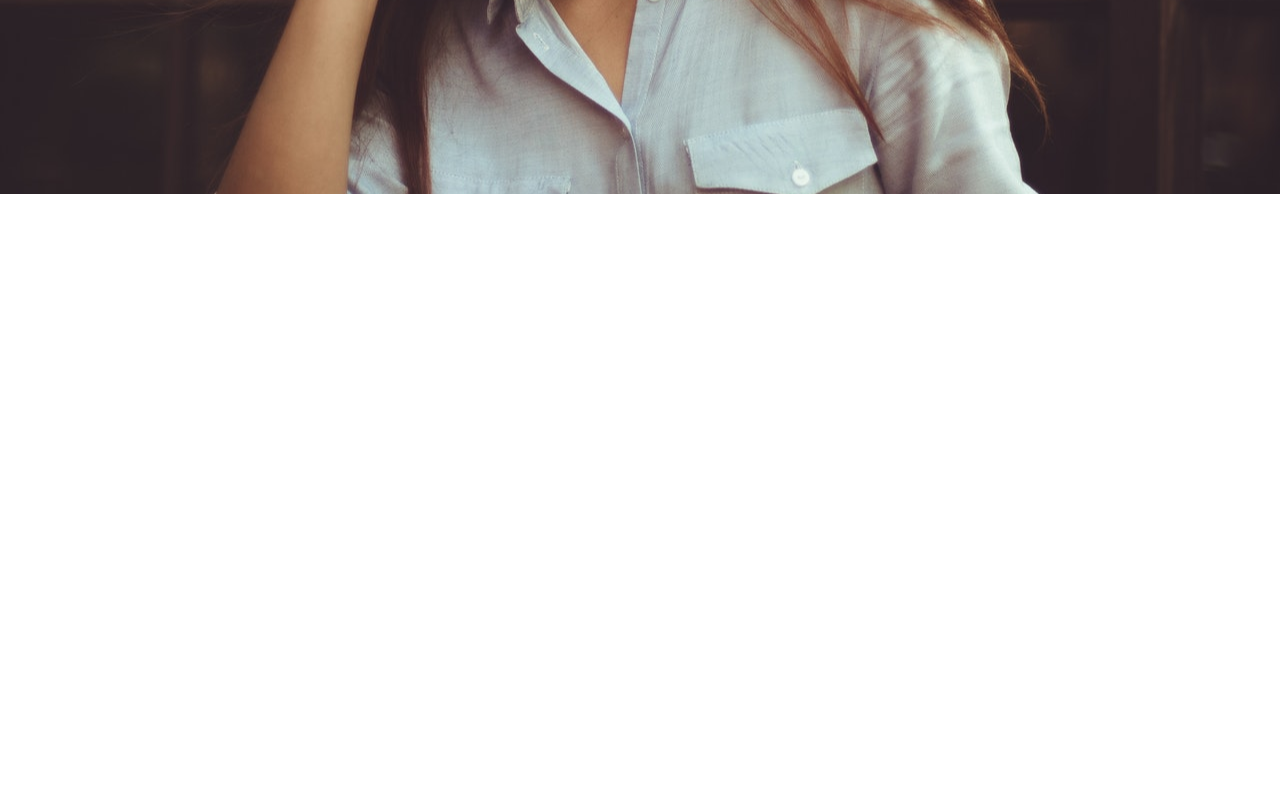
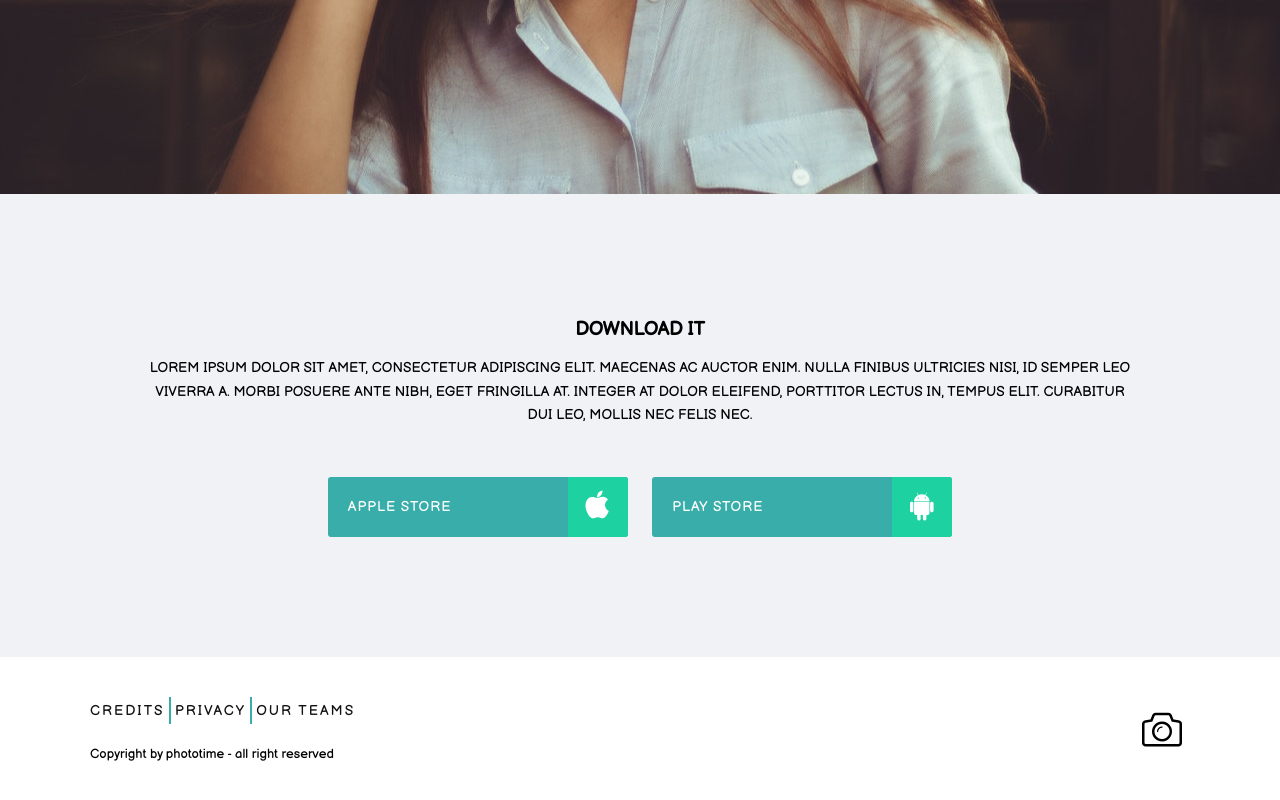
Before and after one commit to michal-1994/project-life, a plain HTML site: page index.html in a window 1280 px wide. Shown: the part 2921-3721 px from the top of the page. Before the commit the page ends 3355 px from the top, so only its background shows below. Drawn offline with Linux system fonts and the light colour scheme.

Commit message:
Add download and footer section

```diff
--- a/index.html
+++ b/index.html
@@ -91,11 +91,34 @@
   </section>
 
   <section class="download">
-
+    <div class="container">
+      <div class="download__box">
+        <h3>DOWNLOAD IT</h3>
+        <p>Lorem ipsum dolor sit amet, consectetur adipiscing elit. Maecenas ac auctor enim. Nulla finibus ultricies nisi, id semper leo viverra a. Morbi posuere ante nibh, eget fringilla at. Integer at dolor eleifend, porttitor lectus in, tempus elit. Curabitur dui leo, mollis nec felis nec.</p>
+        <ul class="download__list">
+          <li><a class="btn btn__apple" href="#">APPLE STORE<i class="icon-apple"></i></a></li>
+          <li><a class="btn btn__android" href="#">PLAY STORE<i class="icon-android"></i></a></li>
+        </ul>
+      </div>
+    </div>
   </section>
 
   <footer class="footer">
-
+    <div class="container">
+      <div class="wrapper">
+        <div class="footer__politics">
+          <ul>
+            <li><a href="#">CREDITS</a></li>
+            <li><a href="#">PRIVACY</a></li>
+            <li><a href="#">OUR TEAMS</a></li>
+          </ul>
+          <p>Copyright by phototime - all right reserved</p>
+        </div>
+        <div class="footer__logo">
+          <i class="icon-camera"></i>
+        </div>
+      </div>
+    </div>
   </footer>
 
 </body>
--- a/style/style.less
+++ b/style/style.less
@@ -75,6 +75,12 @@ h1, h2, h3, p {
   }
 }
 
+ul {
+  list-style-type: none;
+  margin: 0;
+  padding: 0;
+}
+
 .logo {
   color: @color-dark;
   font-size: 36px;
@@ -100,9 +106,6 @@ h1, h2, h3, p {
 }
 
 .nav__list {
-  padding: 0;
-  margin: 0;
-  list-style-type: none;
   li {
     display: inline-block;
     margin: 0 45px;
@@ -314,4 +317,98 @@ h1, h2, h3, p {
 
 /* Download */
 
+.download {
+  background: @color-secondary;
+}
+
+.download__box {
+  width: 90%;
+  margin: auto;
+  p {
+    text-transform: uppercase;
+    margin-top: 10px;
+    font-size: 14px;
+  }
+}
+
+.download__list {
+  margin-top: 50px;
+  li {
+    display: inline-block;
+    border-radius: 3px 0 0 3px;
+    margin: 0 10px;
+    a {
+      width: 300px;
+      height: 60px;
+      line-height: 60px;
+      display: flex;
+      justify-content: space-between;
+      padding-left: 20px;
+      i {
+        background: @color-hover;
+        height: 100%;
+        display: inline-block;
+        width: 60px;
+        font-size: 30px;
+        border-radius: 0 3px 3px 0;
+        transition: @transition;
+      }
+    }
+  }
+}
+
+.btn__apple:hover i {
+  color: @color-dark;
+  transition: @transition;
+}
+
+.btn__android:hover i {
+  color: @color-dark;
+  transition: @transition;
+}
+
 /* Footer */
+
+.footer {
+  padding: 40px 0;
+}
+
+.footer__politics {
+  display: flex;
+  flex-wrap: wrap;
+  align-content: space-between;
+  ul {
+    text-align: left;
+    :last-child {
+      border-right: none;
+    }
+    li {
+      display: inline-block;
+      border-right: 2px solid @color-primary;
+      padding: 0;
+      a {
+        letter-spacing: 2px;
+        font-size: 14px;
+        color: @color-dark;
+        margin-right: 4px;
+        padding: 0;
+        transition: @transition;
+        &:hover {
+          transition: @transition;
+          color: @color-primary;
+        }
+      }
+    }
+  }
+  p {
+    font-size: 13px;
+    text-align: left;
+    width: 100%;
+  }
+}
+
+.footer__logo {
+  i {
+    font-size: 40px;
+  }
+}
```
Also changed, not shown: style/style.css.
